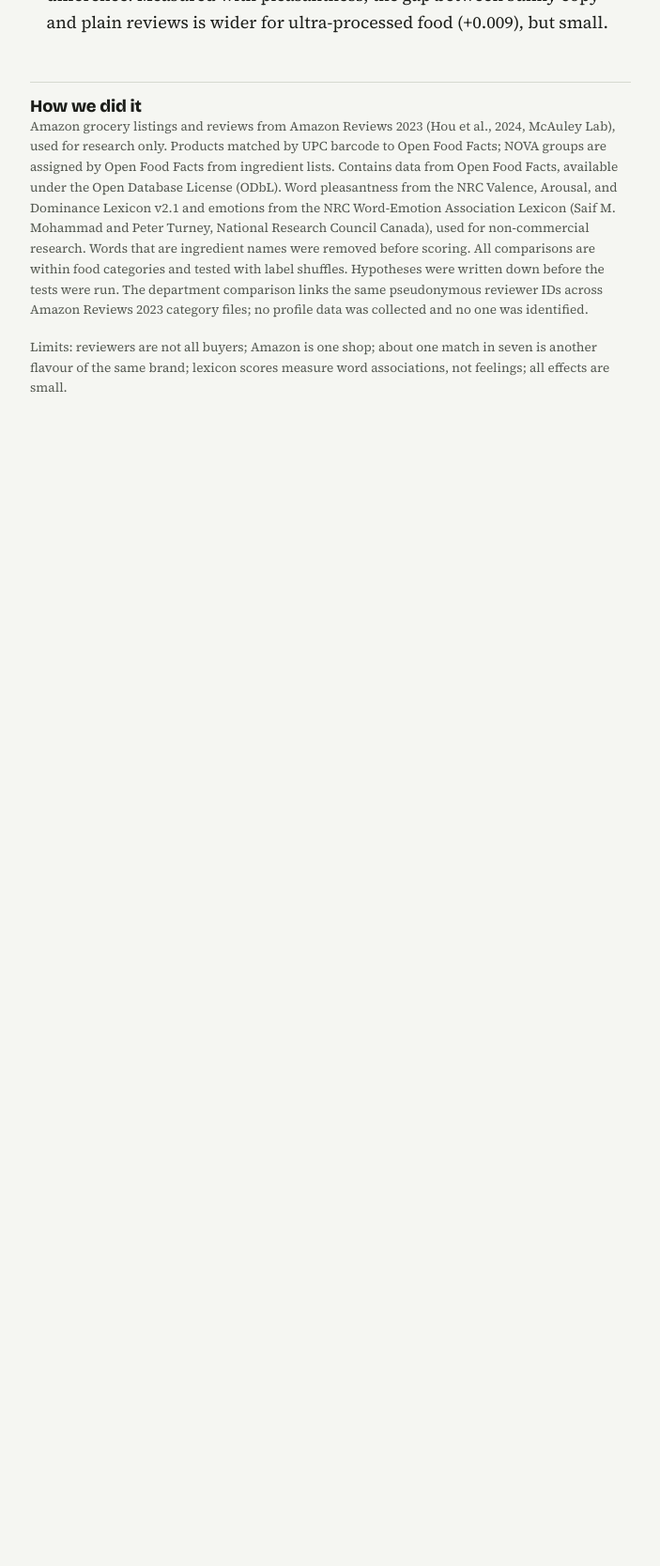
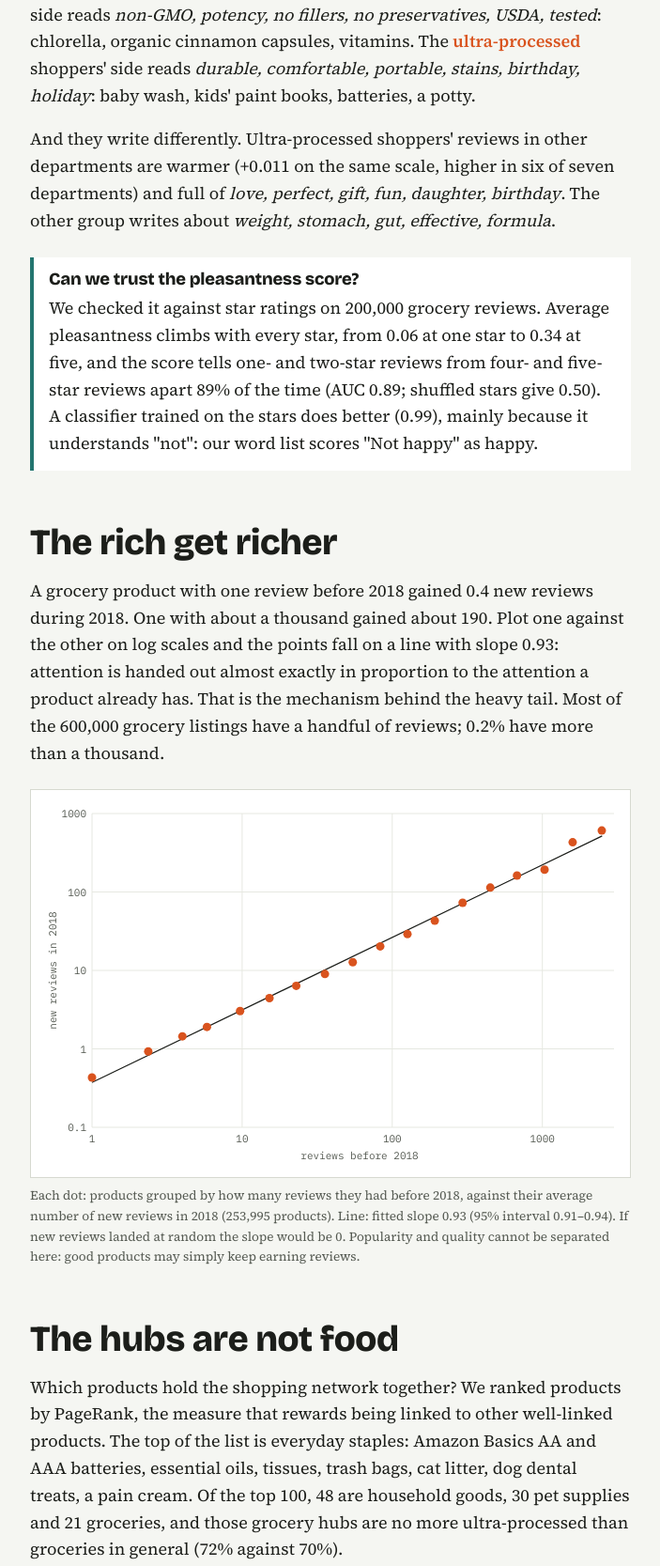
Before and after one commit to kaykay-ng/automatic-goggles, a plain HTML site: page upf/site/sold-on-pleasure.html in a window 1280 px wide. Shown: the part 6748-8415 px from the top of the page at 94% size, without its empty margins (288-991 px from the left). Before the commit the page ends 7262 px from the top, so only its background shows below. Drawn offline with nearby package versions, Linux system fonts and the light colour scheme.

Commit message:
UPF: story page v3 (purity travels, sentiment validation, rich get richer, hubs)
Co-Authored-By: Claude Opus 5.5 <noreply@anthropic.com>

```diff
--- a/upf/site/sold-on-pleasure.html
+++ b/upf/site/sold-on-pleasure.html
@@ -192,11 +192,32 @@ footer { border-top: 1px solid var(--rule); margin-top: 3rem; padding-top: 1rem
   </figure>
   <p>The ultra-processed side of the network is also the games-and-toys side. Its reviewers are about 4 to 5 points more likely to review video games and toys, and about as much less likely to review sports gear and household health products. Baby products show no difference. These are review habits of pseudonymous accounts, not household profiles, and the gaps are modest. They do suggest that processing level is part of a wider way of shopping.</p>
 
+  <h2>Purity travels, pleasure stays home</h2>
+  <p>Does the pleasure language follow ultra-processed shoppers into other aisles? It does not. The toys, pet supplies and household goods they review are marketed just as pleasantly as the ones the other group reviews; across 1.6 million reviews in seven departments the gap is zero (every department within ±0.006 on the −1 to +1 scale).</p>
+  <p>The <span class="pu">purity</span> vocabulary does travel. Comparing the marketing copy of non-food products that lean towards each group, the less processed shoppers' side reads <i>non-GMO, potency, no fillers, no preservatives, USDA, tested</i>: chlorella, organic cinnamon capsules, vitamins. The <span class="pl">ultra-processed</span> shoppers' side reads <i>durable, comfortable, portable, stains, birthday, holiday</i>: baby wash, kids' paint books, batteries, a potty.</p>
+  <p>And they write differently. Ultra-processed shoppers' reviews in other departments are warmer (+0.011 on the same scale, higher in six of seven departments) and full of <i>love, perfect, gift, fun, daughter, birthday</i>. The other group writes about <i>weight, stomach, gut, effective, formula</i>.</p>
+
+  <div class="callout" style="border-left-color:var(--purity)">
+    <h3>Can we trust the pleasantness score?</h3>
+    <p style="margin:0">We checked it against star ratings on 200,000 grocery reviews. Average pleasantness climbs with every star, from 0.06 at one star to 0.34 at five, and the score tells one- and two-star reviews from four- and five-star reviews apart 89% of the time (AUC 0.89; shuffled stars give 0.50). A classifier trained on the stars does better (0.99), mainly because it understands "not": our word list scores "Not happy" as happy.</p>
+  </div>
+
+  <h2>The rich get richer</h2>
+  <p>A grocery product with one review before 2018 gained 0.4 new reviews during 2018. One with about a thousand gained about 190. Plot one against the other on log scales and the points fall on a line with slope 0.93: attention is handed out almost exactly in proportion to the attention a product already has. That is the mechanism behind the heavy tail. Most of the 600,000 grocery listings have a handful of reviews; 0.2% have more than a thousand.</p>
+  <figure>
+    <div class="chartbox" id="rich"></div>
+    <figcaption>Each dot: products grouped by how many reviews they had before 2018, against their average number of new reviews in 2018 (253,995 products). Line: fitted slope 0.93 (95% interval 0.91–0.94). If new reviews landed at random the slope would be 0. Popularity and quality cannot be separated here: good products may simply keep earning reviews.</figcaption>
+  </figure>
+
+  <h2>The hubs are not food</h2>
+  <p>Which products hold the shopping network together? We ranked products by PageRank, the measure that rewards being linked to other well-linked products. The top of the list is everyday staples: Amazon Basics AA and AAA batteries, essential oils, tissues, trash bags, cat litter, dog dental treats, a pain cream. Of the top 100, 48 are household goods, 30 pet supplies and 21 groceries, and those grocery hubs are no more ultra-processed than groceries in general (72% against 70%).</p>
+
   <h2>What did not hold up</h2>
   <ul class="held">
     <li><b>"Sold on joy."</b> Counting joy words in marketing copy gave a small difference that vanished on our most reliable matches. The pleasantness score held; the joy count did not.</li>
     <li><b>Anger, disgust and fear in reviews.</b> Mostly the word <i>treat</i>. See above.</li>
     <li><b>Trust words in marketing.</b> No reliable difference.</li>
+    <li><b>Pleasure everywhere.</b> We expected ultra-processed shoppers' other purchases to be marketed more pleasantly too. They are not.</li>
     <li><b>Promise versus experience, measured with emotion categories.</b> No difference. Measured with pleasantness, the gap between sunny copy and plain reviews is wider for ultra-processed food (+0.009), but small.</li>
   </ul>
 
@@ -293,6 +314,27 @@ footer { border-top: 1px solid var(--rule); margin-top: 3rem; padding-top: 1rem
       <span style="position:absolute;top:.2rem;width:1rem;height:1rem;border-radius:50%;background:var(--pleasure);left:calc(${u}% - .5rem);opacity:.9" title="all ultra-processed: ${u}%"></span></div></div>`); });
   cr.insertAdjacentHTML("beforeend", `<div class="legend"><span><span class="dot" style="background:var(--pleasure)"></span>all grocery reviews ultra-processed</span><span><span class="dot" style="background:var(--purity)"></span>at most half</span><span>scale: 0 to 100%</span></div>`);
 
+  // rich-get-richer chart (log-log)
+  const RICH = { pts: [[1.0, 0.431], [2.37, 0.926], [4.0, 1.444], [5.83, 1.905], [9.69, 3.033], [15.21, 4.429], [22.93, 6.362], [35.62, 8.987], [54.56, 12.747], [83.17, 20.262], [126.3, 29.046], [191.99, 43.021], [294.31, 72.817], [449.99, 113.772], [677.86, 161.869], [1034.14, 192.556], [1591.39, 430.571], [2487.85, 606.879]], slope: 0.925, icpt: -0.988 };
+  function drawRich() {
+    const box = document.getElementById("rich"); box.querySelectorAll("svg").forEach(s => s.remove());
+    const Wd = Math.max(320, Math.min(640, box.clientWidth - 16)), H = Math.round(Wd * 0.62), m = { l: 52, r: 14, t: 12, b: 40 };
+    const X = v => m.l + (Math.log10(v) - 0) / (Math.log10(3000) - 0) * (Wd - m.l - m.r), Y = v => H - m.b - (Math.log10(v) + 1) / (Math.log10(1000) + 1) * (H - m.t - m.b);
+    const svg = document.createElementNS(NS, "svg"); svg.setAttribute("viewBox", `0 0 ${Wd} ${H}`); svg.setAttribute("width", Wd); svg.setAttribute("height", H);
+    const add = (t, a) => { const e = document.createElementNS(NS, t); for (const k in a) e.setAttribute(k, a[k]); svg.appendChild(e); return e; };
+    [1, 10, 100, 1000].forEach(v => { add("line", { x1: X(v), x2: X(v), y1: m.t, y2: H - m.b, stroke: css("--faint") }); add("text", { x: X(v), y: H - m.b + 16, "text-anchor": "middle" }).textContent = v; });
+    [0.1, 1, 10, 100, 1000].forEach(v => { add("line", { y1: Y(v), y2: Y(v), x1: m.l, x2: Wd - m.r, stroke: css("--faint") }); add("text", { x: m.l - 6, y: Y(v) + 4, "text-anchor": "end" }).textContent = v; });
+    const f = v => Math.exp(RICH.icpt) * Math.pow(v, RICH.slope);
+    add("line", { x1: X(1), y1: Y(f(1)), x2: X(2500), y2: Y(f(2500)), stroke: css("--ink"), "stroke-width": 1.2 });
+    RICH.pts.forEach(([k, d]) => add("circle", { cx: X(k), cy: Y(d), r: 4.5, fill: css("--pleasure") }));
+    add("text", { x: (Wd + m.l) / 2, y: H - 6, "text-anchor": "middle" }).textContent = "reviews before 2018";
+    add("text", { x: 14, y: (H - m.b + m.t) / 2, "text-anchor": "middle", transform: `rotate(-90 14 ${(H - m.b + m.t) / 2})` }).textContent = "new reviews in 2018";
+    box.appendChild(svg);
+  }
+  drawRich(); window.addEventListener("resize", () => setTimeout(drawRich, 160));
+  matchMedia("(prefers-color-scheme: dark)").addEventListener("change", drawRich);
+  new MutationObserver(drawRich).observe(document.documentElement, { attributes: true, attributeFilter: ["data-theme"] });
+
   drawWords(null); drawNet();
   let t; window.addEventListener("resize", () => { clearTimeout(t); t = setTimeout(() => drawWords(ws.value.trim().toLowerCase() || null), 150); });
   matchMedia("(prefers-color-scheme: dark)").addEventListener("change", () => { drawWords(ws.value.trim().toLowerCase() || null); drawNet(); });
```
Also changed, not shown: 1 other file.
